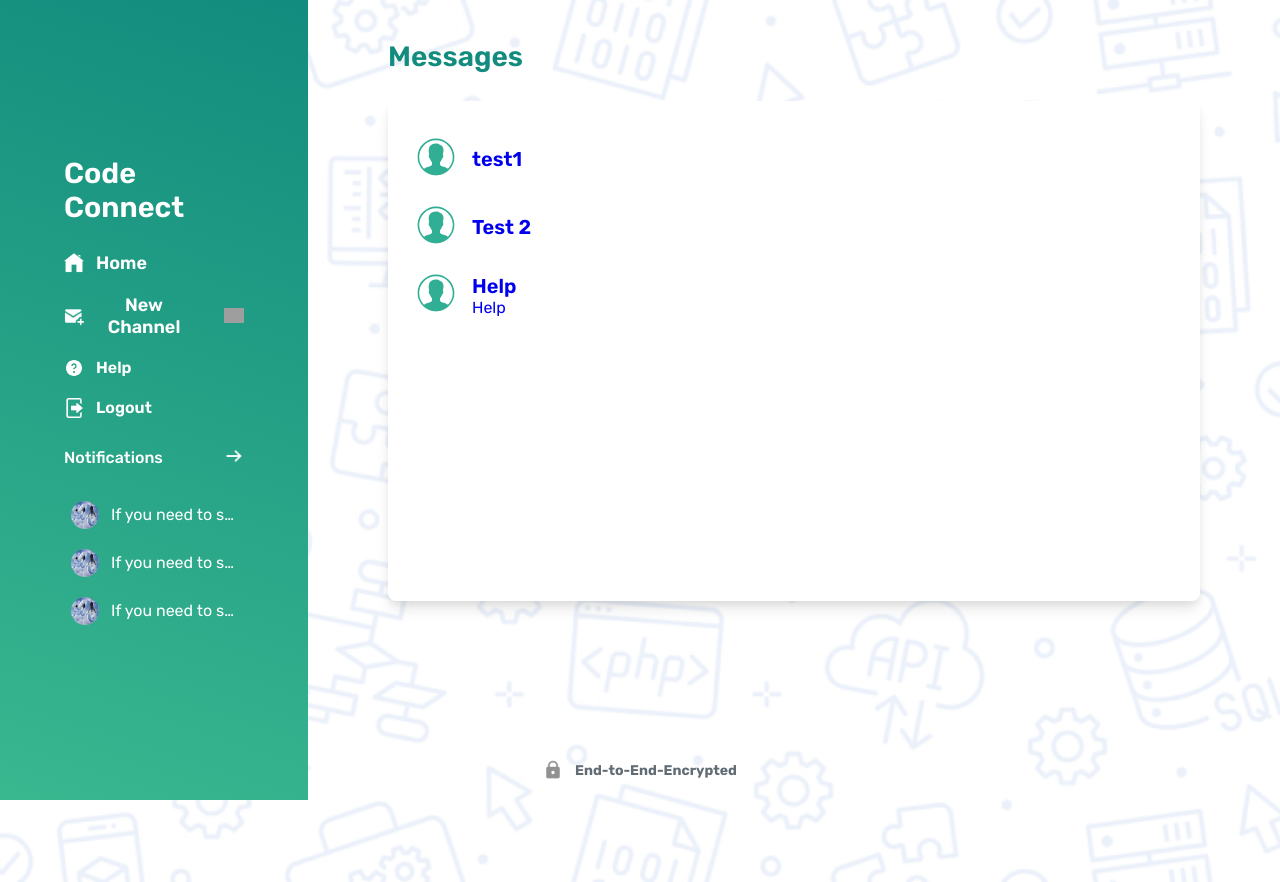
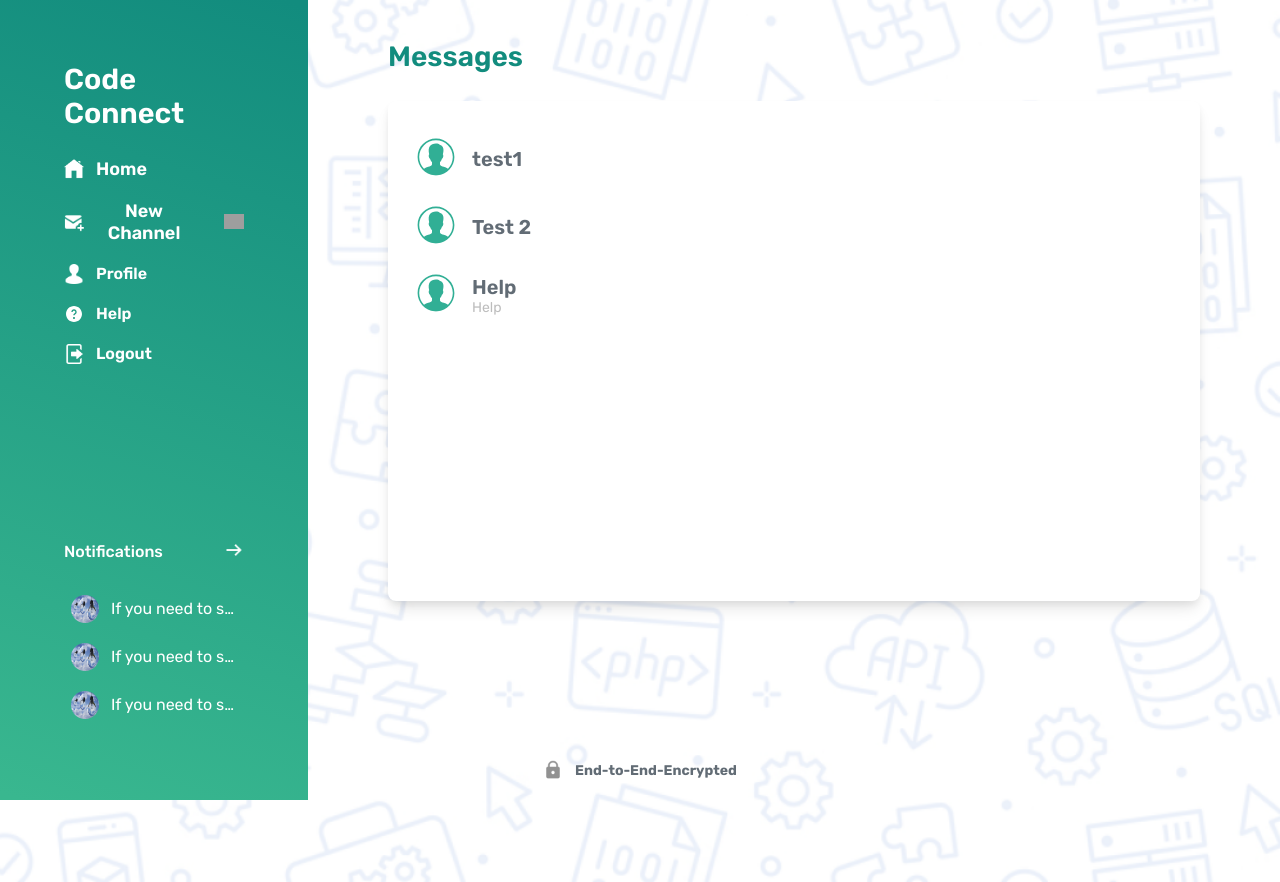
Before and after one commit to dansarpong/CodeConnect-Redo, a Django app: page / in a window 1280 px wide. Run offline with Django 5.2, Linux system fonts and the light colour scheme; a user stored in the database is signed in; data comes from the database, SQL or seed files in the repository; both versions use the stored data as it was after the commit; grey boxes are pictures that could not be loaded.

Commit message:
made several changes and adjustments to the frontend

```diff
--- a/core/templates/core/base.html
+++ b/core/templates/core/base.html
@@ -63,8 +63,17 @@
                     </script>
                 </div>
 
-                <div class="settings-container">
-                    <a href="{% url 'help'}" style="text-decoration: none;">
+                <div class="settings-container" style="margin-bottom: 10rem;">
+                    <a href="{% url 'profile' %}" style="text-decoration: none; margin-bottom: 1.25rem;">
+                        <button id="men-btn">
+                            <div class="settings-container-container">
+                                <img src="{% static 'core/img/icons8_customer_2081px.png' %}" alt="" class="settings-cont-img">
+                                <h1 class="settings">Profile</h1>
+                            </div>
+                        </button>
+                    </a>
+
+                    <a href="{% url 'help' }" style="text-decoration: none;">
                         <button id="men-btn">
                             <div class="settings-container-container">
                                 <img src="{% static 'core/img/icons8_help.svg' %}" alt="" class="settings-cont-img">
--- a/core/templates/core/dashboard.html
+++ b/core/templates/core/dashboard.html
@@ -32,8 +32,8 @@
                             </div>
                             <!-- text -->
                             <div class="text-container2">
-                                <h1 class="text2">{{ room.name }}</h1>
-                                <p class="message-text2">
+                                <h1 class="text2" style="text-decoration: none; color: #626C75;">{{ room.name }}</h1>
+                                <p class="message-text2" style="font-size: 0.875rem; color: #BDBDBD;">
                                     {{ room.description }}
                                 </p>
                             </div>
```
Also changed, not shown: core/static/core/css/chatroom.css (+10 -0 lines), core/templates/core/channel.html (+5 -2 lines), core/templates/core/profile.html (+7 -3 lines), todo.md (+1 -1 lines), core/static/core/img/icons8_customer_2081px.png (added), db.sqlite3.
